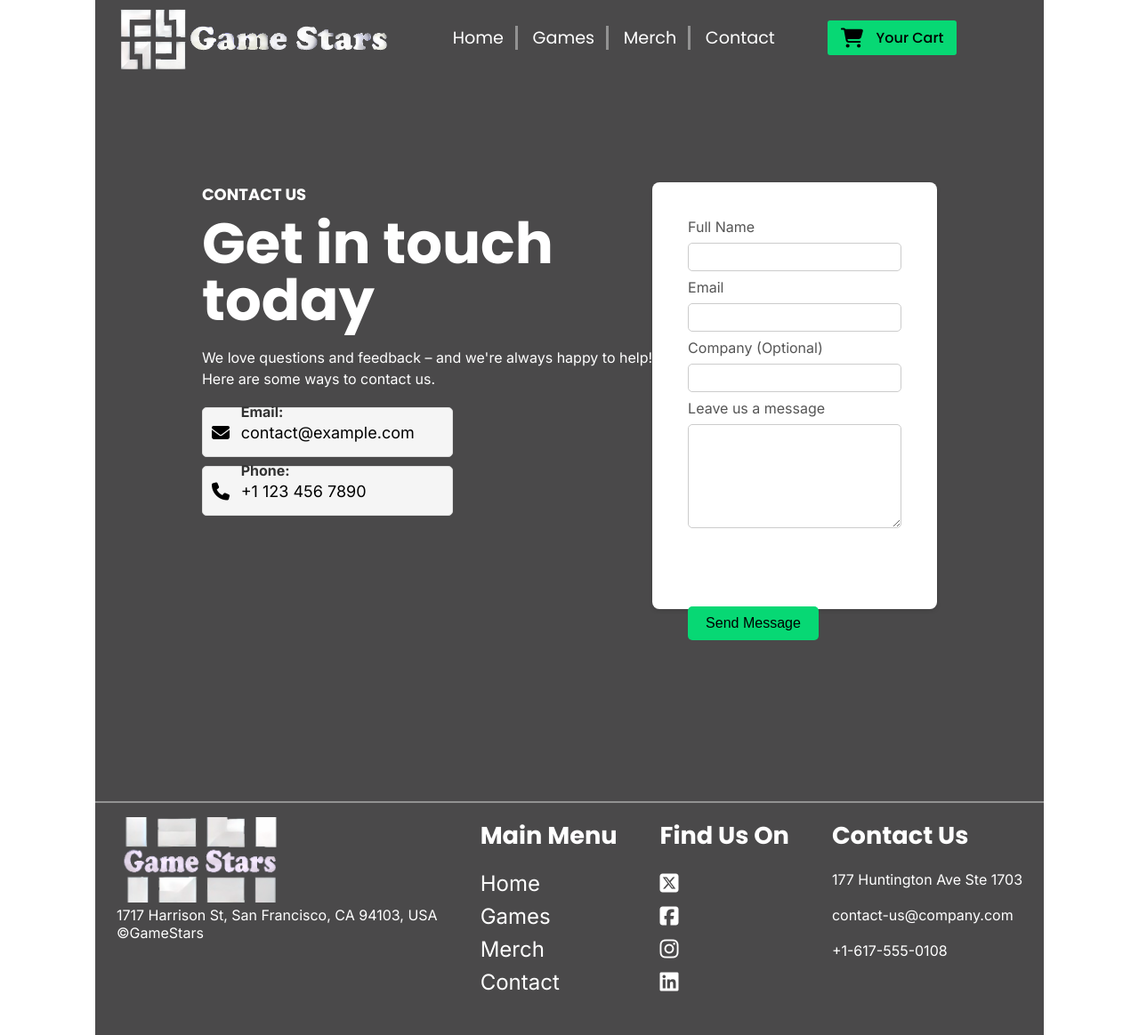
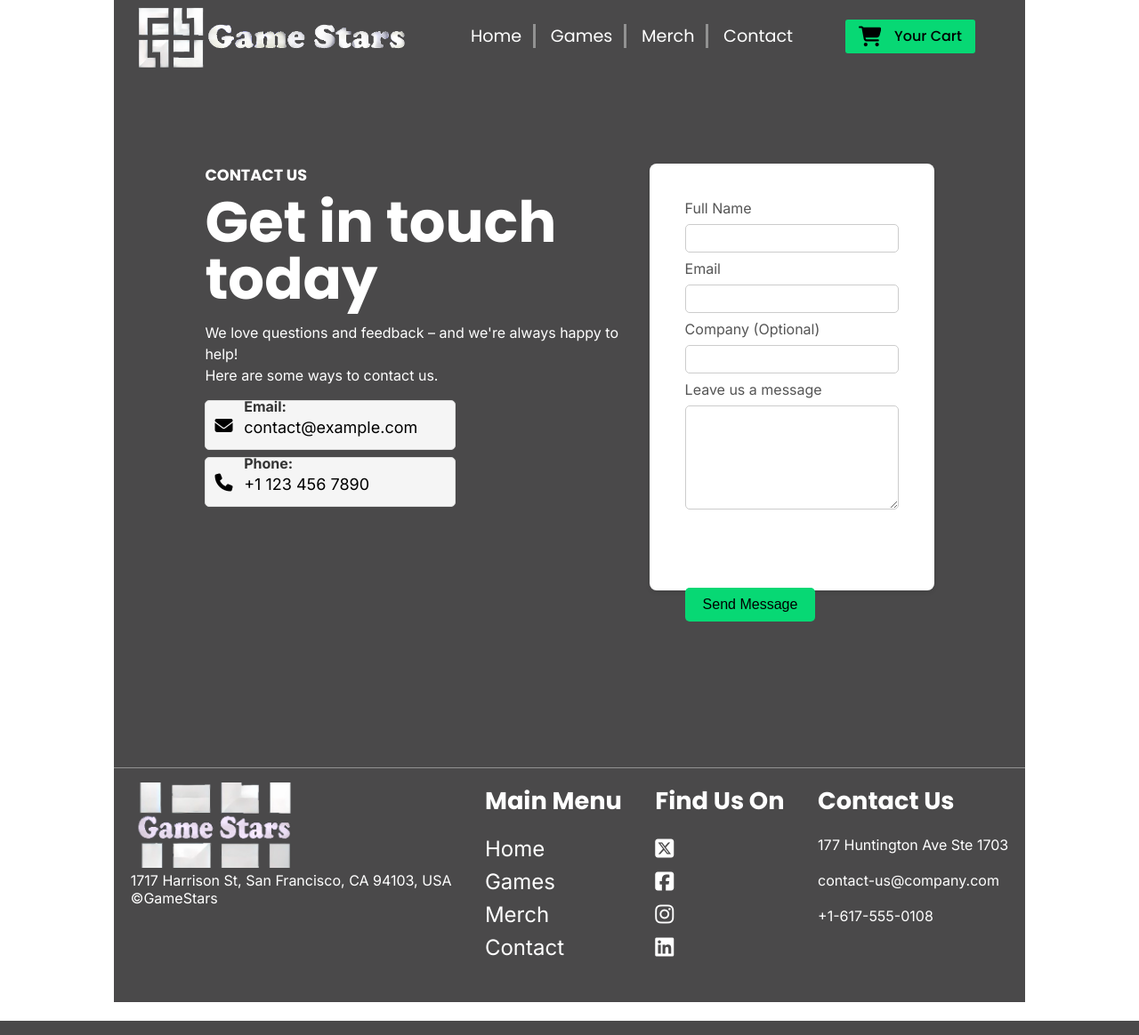
Before and after one commit to supersheeppro/school-project-3, a PHP site: page /contact_us_form.php in a window 1280 px wide. Shown: the top 1164 px of the page at 89% size. Run offline with PHP 8.4, Linux system fonts and the light colour scheme.

Commit message:
laatste dingentjes

```diff
--- a/css/style.css
+++ b/css/style.css
@@ -119,22 +119,22 @@ form input {
   color: #000;
   background: var(--text-color);
   border-color: var(--border-color);
-  border-width: 1px;
+  border-width: 0.1rem;
   border-style: solid;
-  border-radius: 32px 32px 32px 32px;
+  border-radius: 2rem 2rem 2rem 2rem;
   font-family: var(--text-poppins);
   font-weight: 400;
   font-size: 1rem;
   text-align: left;
-  padding-left: 25px;
+  padding-left: 2.5vw;
 }
 
 form svg {
-  height: 16px;
+  height: 1rem;
   width: auto;
   fill: var(--border-color);
   position: absolute;
-  padding-left: 5px;
+  padding-left: 0.5vw;
 }
 
 #form {
@@ -143,8 +143,8 @@ form svg {
 }
 
 .button-cart svg {
-  height: 25px;
-  width: 25px;
+  height: 1.6rem;
+  width: 1.6rem;
 }
 
 main {
@@ -211,14 +211,14 @@ main {
   border-radius: 0.18rem 0.18rem 0.18rem 0.18rem;
   font-family: var(--text-poppins);
   font-weight: 500;
-  font-size: 18px;
-  width: 170px;
+  font-size: 1.1rem;
+  width: 10rem;
   height: 2.4rem;
   display: grid;
   place-content: center;
   display: grid;
   place-self: center;
-  box-shadow: 0px 10px 10px rgba(0, 0, 0, 0.4);
+  box-shadow: 0 0.6rem 0.6rem rgba(0, 0, 0, 0.4);
 }
 
 .content-slideshow h1 {
@@ -227,12 +227,12 @@ main {
   font-weight: bold;
   font-size: 6rem;
   line-height: 1.3;
-  text-shadow: 0 10px 10px rgba(0, 0, 0, 0.4);
+  text-shadow: 0 0.6rem 0.6rem rgba(0, 0, 0, 0.4);
 }
 
 section svg {
   fill: var(--text-color);
-  height: 25px;
+  height: 1.5rem;
   width: auto;
   cursor: pointer;
 }
@@ -244,7 +244,7 @@ section svg:hover {
 .main2 {
   display: flex;
   justify-content: space-between;
-  padding: 120px;
+  padding: 10%;
   margin: 0 auto;
   height: max-content;
 }
@@ -254,38 +254,38 @@ section svg:hover {
 }
 
 .contact-info h4 {
-  font-size: 18px;
+  font-size: 1.1rem;
   color: var(--text-color);
-  margin-bottom: 10px;
+  margin-bottom: 1vh;
   font-family: var(--text-poppins);
 }
 
 .contact-info h1 {
   font-size: 4rem;
   color: var(--text-color);
-  margin-bottom: 20px;
+  margin-bottom: 2vh;
   line-height: 1;
   font-family: var(--text-poppins);
 }
 
 .contact-info p {
-  font-size: 16px;
-  margin-bottom: 20px;
+  font-size: 1rem;
+  margin-bottom: 2vh;
   line-height: 1.5;
   color: var(--text-color);
   font-family: var(--text-inter);
 }
 
 .contact-method .contact-item {
-  font-size: 16px;
-  margin-bottom: 10px;
+  font-size: 1rem;
+  margin-bottom: 1vh;
 }
 
 .contact-form {
   background: var(--text-color);
   width: 25vw;
   height: 60vh;
-  padding: 40px;
+  padding: 2.5rem;
   border-radius: 8px;
   box-shadow: 0 2px 5px rgba(0, 0, 0, 0.1);
 }
```
